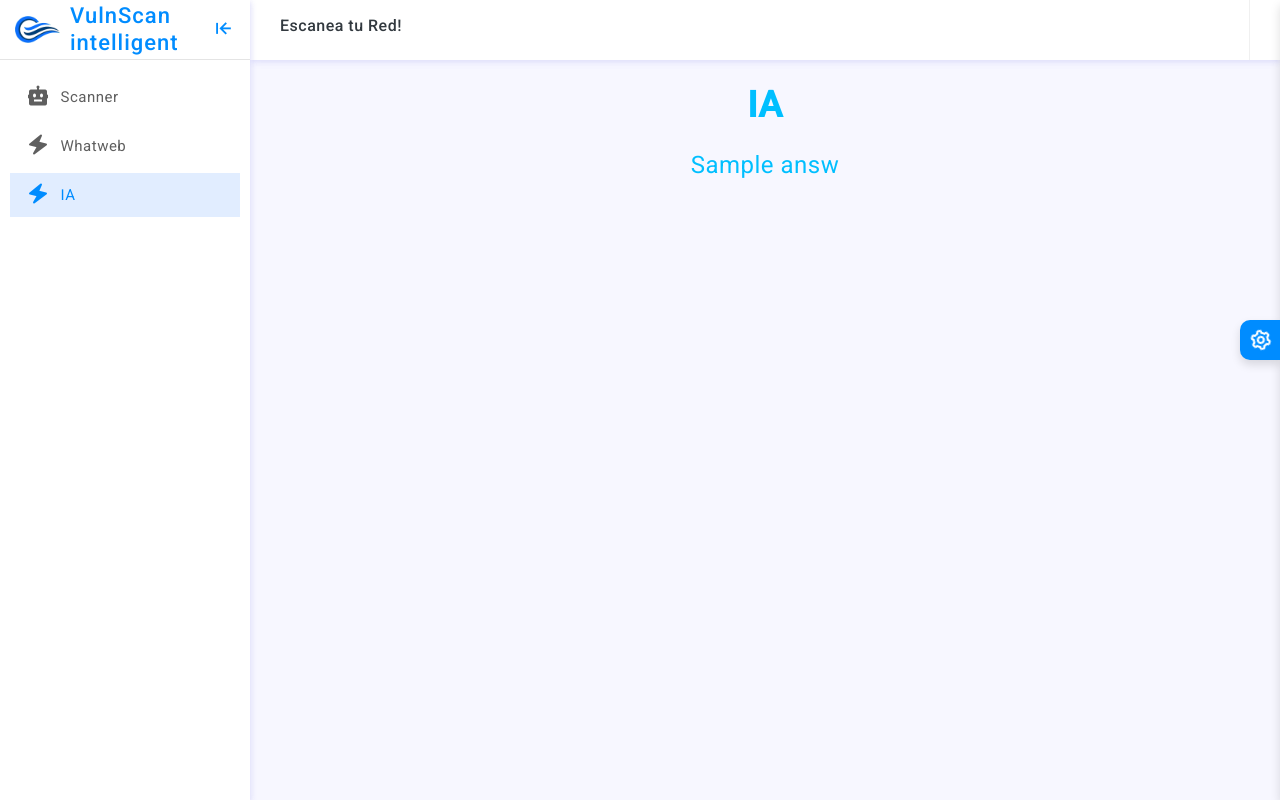
After one commit to ArtKira/vulnerabilidades, a Django app: template scanerserver/templates/generate_text.html in a window 1280 px wide. The commit adds this page. Run offline with Django 4.2, Linux system fonts and the light colour scheme; the template is opened without the code that fills it: most values are stand-ins (such as "Sample title", 1, 10 or a date in 2020); some libraries are stand-ins or nearby versions.

Commit message:
se crea la funcion de IA

```diff
--- a/django_scaner/urls.py
+++ b/django_scaner/urls.py
@@ -21,5 +21,6 @@ urlpatterns = [
    path('', views.scan),#la url lo que se vera en navegador junto con la funcion a ejecutar
    path('result', views.result),#se crea la vista resultado
    path('whatweb', views.whatweb),#utilizando whatweb
+   path('generate_text', views.generate_text),
    path('scan', views.scan)
 ]
--- a/requirements.txt
+++ b/requirements.txt
@@ -12,3 +12,4 @@ soupsieve==2.4
 sqlparse==0.4.3
 urllib3==1.26.14
 whatweb==0.0.7
+openai==0.26.5
--- a/scanerserver/templates/base.html
+++ b/scanerserver/templates/base.html
@@ -36,7 +36,7 @@
 					<img src="/static/assets/images/logo-icon.png" class="logo-icon" alt="logo icon">
 				</div>
 				<div>
-					<h4 class="logo-text">VulnScan</h4>
+					<h4 class="logo-text">VulnScan intelligent</h4>
 				</div>
 				<div class="toggle-icon ms-auto"><i class='bx bx-arrow-to-left'></i>
 				</div>
@@ -55,6 +55,13 @@
 						<div class="parent-icon"><i class='bx bxs-zap'></i>
 						</div>
 						<div class="menu-title">Whatweb</div>
+					</a>
+				</li>
+				<li>
+					<a href="generate_text.html">
+						<div class="parent-icon"><i class='bx bxs-zap'></i>
+						</div>
+						<div class="menu-title">IA</div>
 					</a>
 				</li>
 			</ul>
--- /dev/null
+++ b/scanerserver/templates/generate_text.html
@@ -0,0 +1,7 @@
+{% extends "base.html" %}
+<title>{% block title %}IA{% endblock %}</title>
+{% block content %}
+<h1 class="titulo-resultado">IA </h1>
+<p class="ip-resultado">{{answ}}</p>
+
+{% endblock %}
```
Also changed, not shown: scanerserver/views.py (+7 -0 lines).
